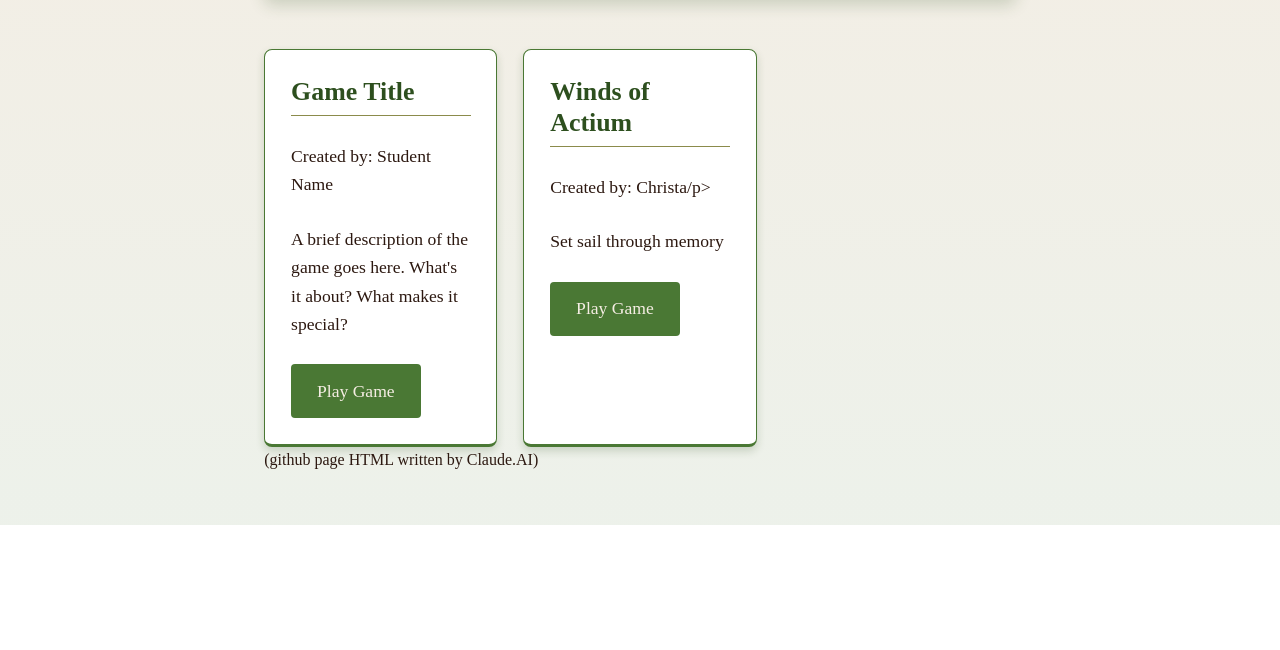
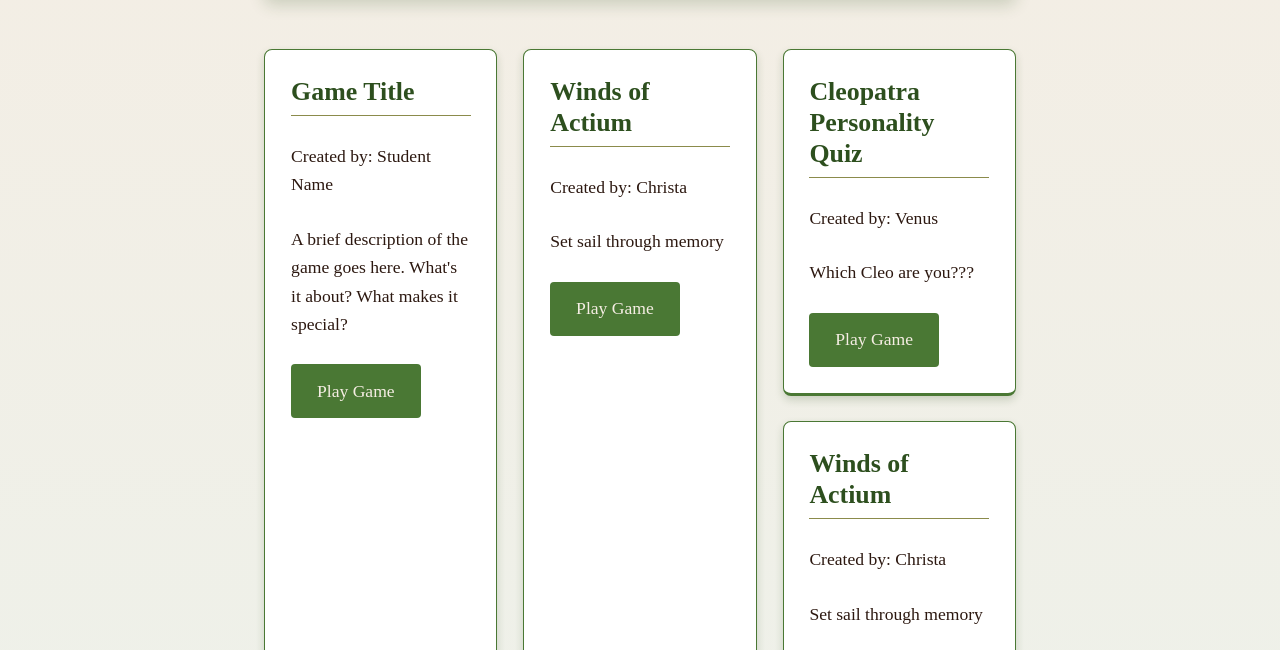
Before and after one commit to rteverson/CleoGames, a plain HTML site: page index.html in a window 1280 px wide. Shown: the part 302-952 px from the top of the page. Before the commit the page ends 827 px from the top, so only its background shows below. Drawn offline with Linux system fonts and the light colour scheme.

Commit message:
Update index.html

```diff
--- a/index.html
+++ b/index.html
@@ -122,10 +122,27 @@
         </div>
         <div class="game-card">
     <h2>Winds of Actium</h2>
-    <p>Created by: Christa/p>
+    <p>Created by: Christa</p>
     <p>Set sail through memory</p>
     <a href="Winds of Actium.html" class="play-button">Play Game</a>
 </div>
+
+          <div class="games-grid">
+        <!-- Example game card - duplicate and modify for each game -->
+        <div class="game-card">
+            <h2>Cleopatra Personality Quiz</h2>
+            <p>Created by: Venus</p>
+            <p>Which Cleo are you???</p>
+            <a href="https://uquiz.com/quiz/RJD3w1/cleopatra" class="play-button">Play Game</a>
+        </div>
+        <div class="game-card">
+    <h2>Winds of Actium</h2>
+    <p>Created by: Christa</p>
+    <p>Set sail through memory</p>
+    <a href="Winds of Actium.html" class="play-button">Play Game</a>
+</div>
+        https://uquiz.com/quiz/RJD3w1/cleopatra
+
         <!-- Add more game cards as needed -->
     </div>
 
```
